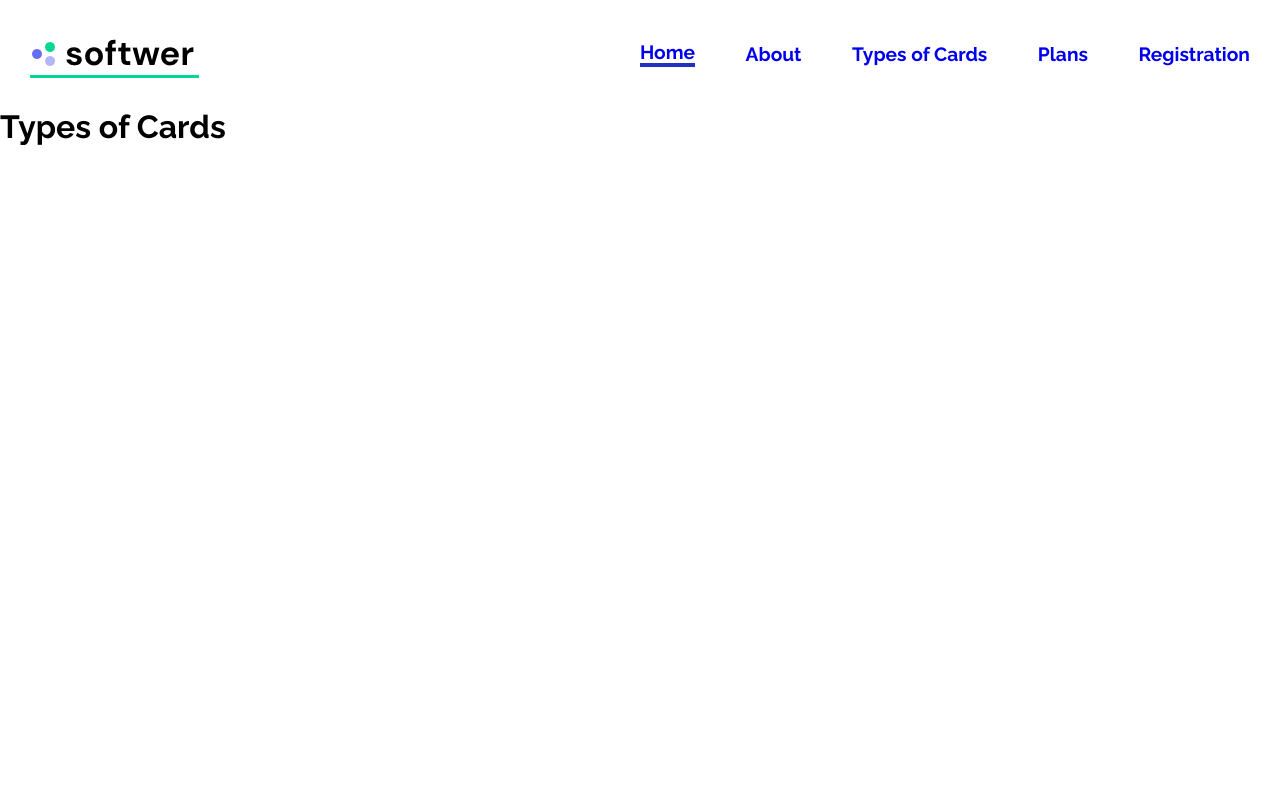
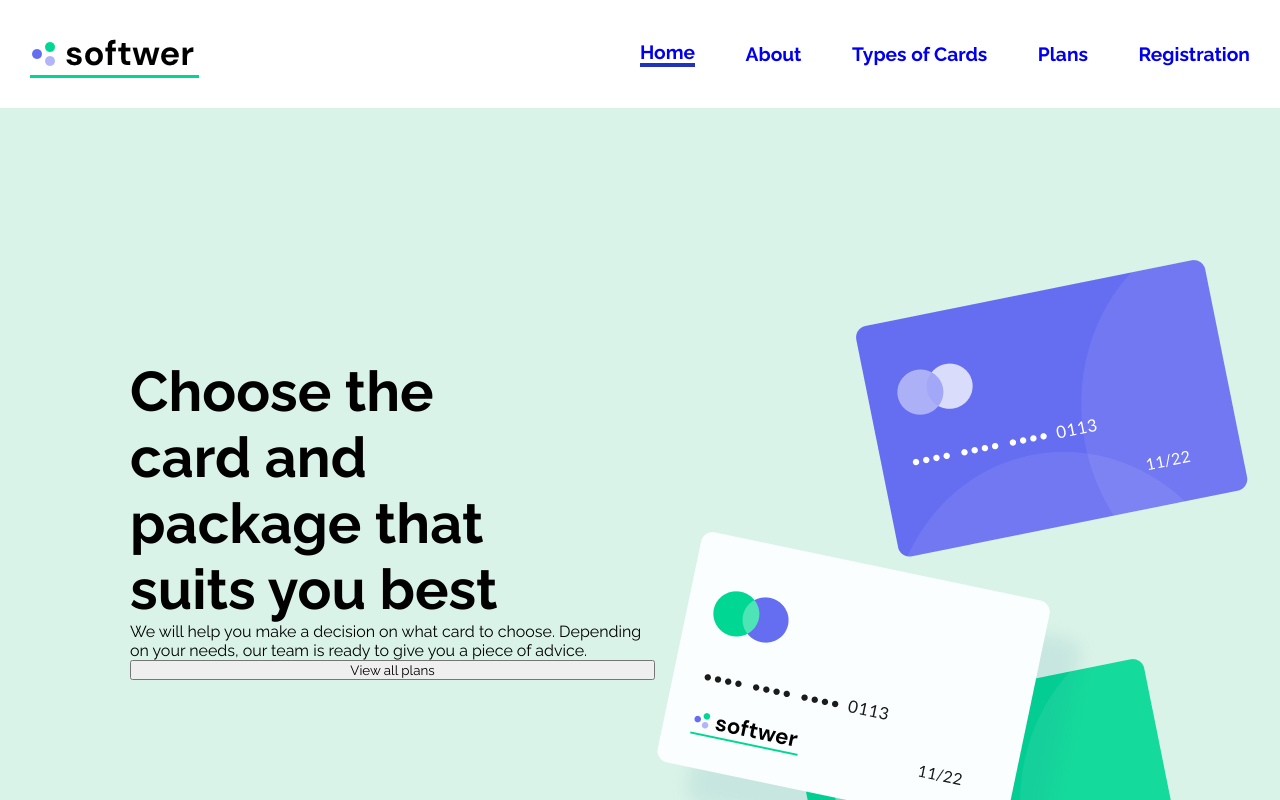
Before and after one commit to Trend20/Softwer, a React (Create React App) app: page /cards in a window 1280 px wide. Shown: the top 800 px of the page. Built offline with nearby package versions, Linux system fonts and the light colour scheme.

Commit message:
working on the cards page

```diff
--- a/src/components/pages/Cards/Cards.css
+++ b/src/components/pages/Cards/Cards.css
@@ -0,0 +1,26 @@
+.cards{
+    display: flex;
+    width: 100%;
+    flex-direction: column;
+}
+
+.card-intro{
+    display: flex;
+    padding: 30px;
+    padding-top: 150px;
+    width: 100%;
+    background: rgb(218, 243, 232);
+}
+
+.card-intro-text{
+    margin-top: 100px;
+    display: flex;
+    flex-direction: column;
+    width: 50%;
+    margin-left: 100px;
+}
+
+.card-intro-text h1{
+    font-size: 3.5rem;
+    width: 80%;
+}
--- a/src/components/pages/Cards/Cards.js
+++ b/src/components/pages/Cards/Cards.js
@@ -1,9 +1,20 @@
 import React from 'react'
+import './Cards.css';
 
 function Cards() {
     return (
-        <div>
-            <h1>Types of Cards</h1>
+        <div className="cards">
+            <div className="card-intro">
+                <div className="card-intro-text">
+                    <h1>Choose the card and package that suits you best</h1>
+                    <p>We will help you make a decision on what card to choose. Depending on your needs, our team is ready to give you a piece of advice.</p>
+                    <button>View all plans</button>
+                </div>
+
+                <div className="card-intro-img">
+                    <img src="/img/cardintro.png" alt="card"/>
+                </div>
+            </div>
         </div>
     )
 }
```
Also changed, not shown: public/img/cardintro.png (added), 1 other file (tests, documents, lock files or other folders).
